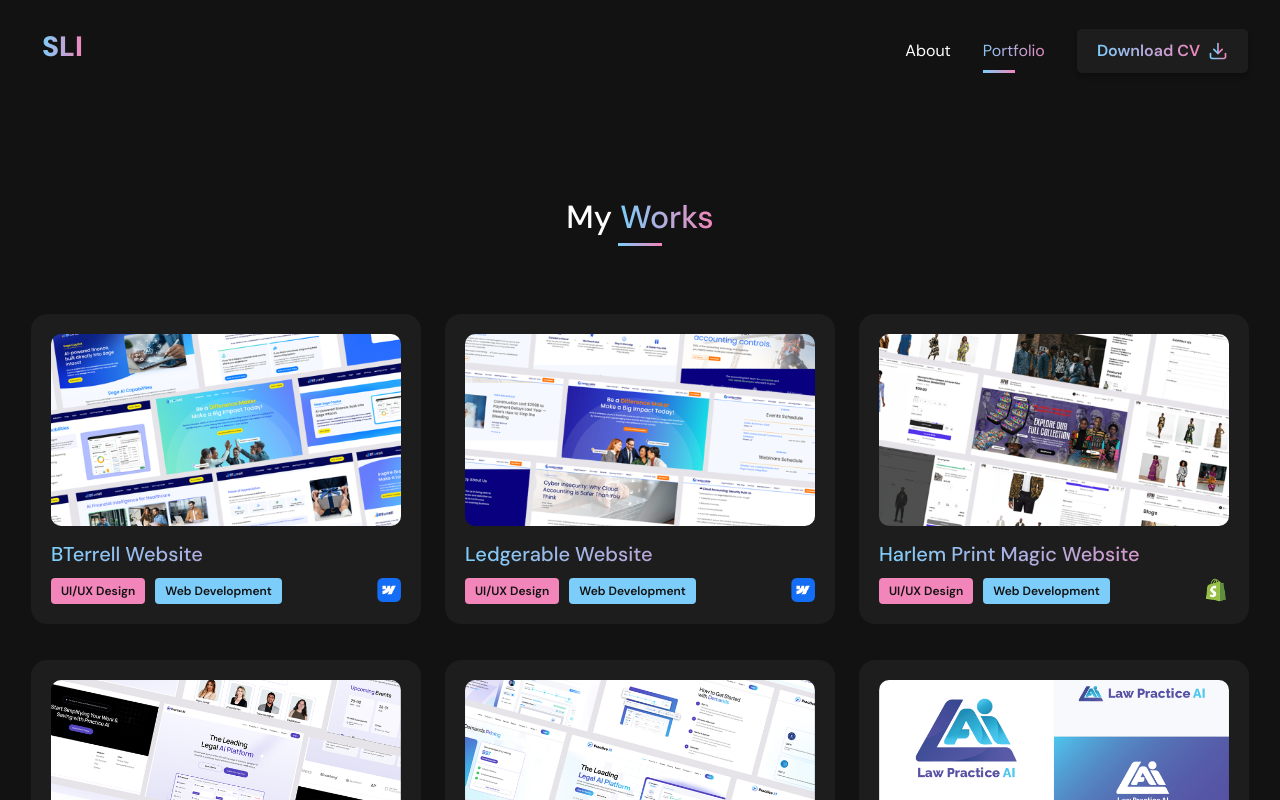
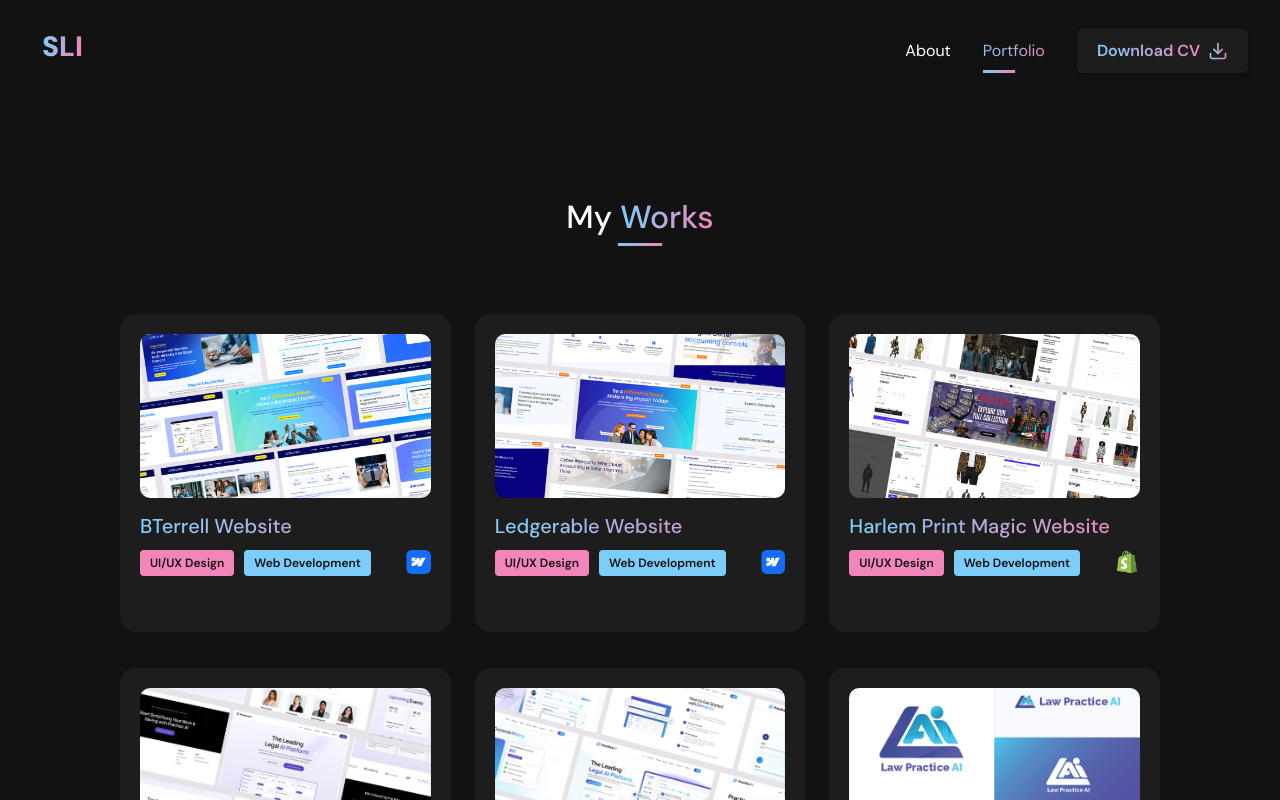
Before and after one commit to ignasstephanie/my-portfolio, a React (Vite) app: page /portfolio in a window 1280 px wide. Shown: the top 800 px of the page. Built offline with nearby package versions, Linux system fonts and the light colour scheme.

Commit message:
Update App.css

```diff
--- a/src/App.css
+++ b/src/App.css
@@ -271,7 +271,7 @@
 }
 
 .image-thumbnail {
-  width: 350px;
+  width: 100%;
   height: auto;
   transition: transform 0.3s ease-in-out;
 }
```
